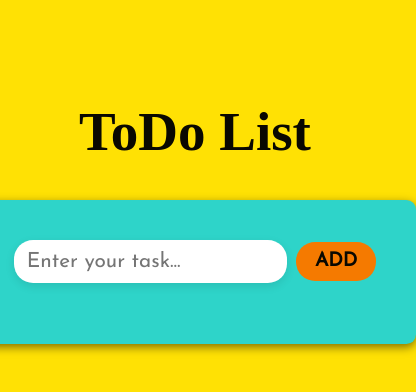
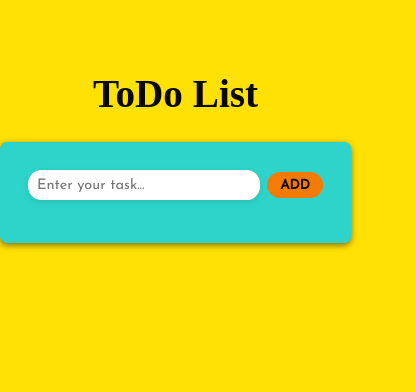
Before and after one commit to Katerina-Koumproglou/ToDo-List, a React (Create React App) app: page / in a window 390 px wide. Shown: the top 392 px of the page, 416 px wide, since content can reach past the window. Built offline with nearby package versions, Linux system fonts and the light colour scheme; a web font is replaced by a local one.

Commit message:
responsiveness to smaller screens trial

```diff
--- a/src/components/ToDoList.css
+++ b/src/components/ToDoList.css
@@ -10,6 +10,8 @@
   border-radius: 0.6rem;
   box-shadow: 0 0.2rem 0.6rem rgba(0, 0, 0, 0.5);
   width: 100%;
+  max-width: 40rem;
+  margin: 0 auto;
 }
 
 .task-input-list {
--- a/src/index.css
+++ b/src/index.css
@@ -19,15 +19,31 @@
   font-style: normal;
 }
 
+html {
+  font-size: 1rem;
+}
+
+@media (max-width: 768px) {
+  html {
+    font-size: 0.9rem;
+  }
+}
+
+@media (max-width: 480px) {
+  html {
+    font-size: 0.7rem;
+    max-width: 90%;
+  }
+}
+
 body {
   margin: 0;
   text-align: center;
   background-color: #ffe104;
   font-family: "JosefinSans", sans-serif;
   color: #090801;
-  max-width: 600px;
   margin: 0 auto;
-  margin-top: 100px;
+  margin-top: 6.3rem;
 }
 
 input,
@@ -39,6 +55,6 @@ select {
 }
 
 h1 {
-  font-size: 55px;
+  font-size: 3.5rem;
   font-family: "KirangHaerang" !important;
 }
```
